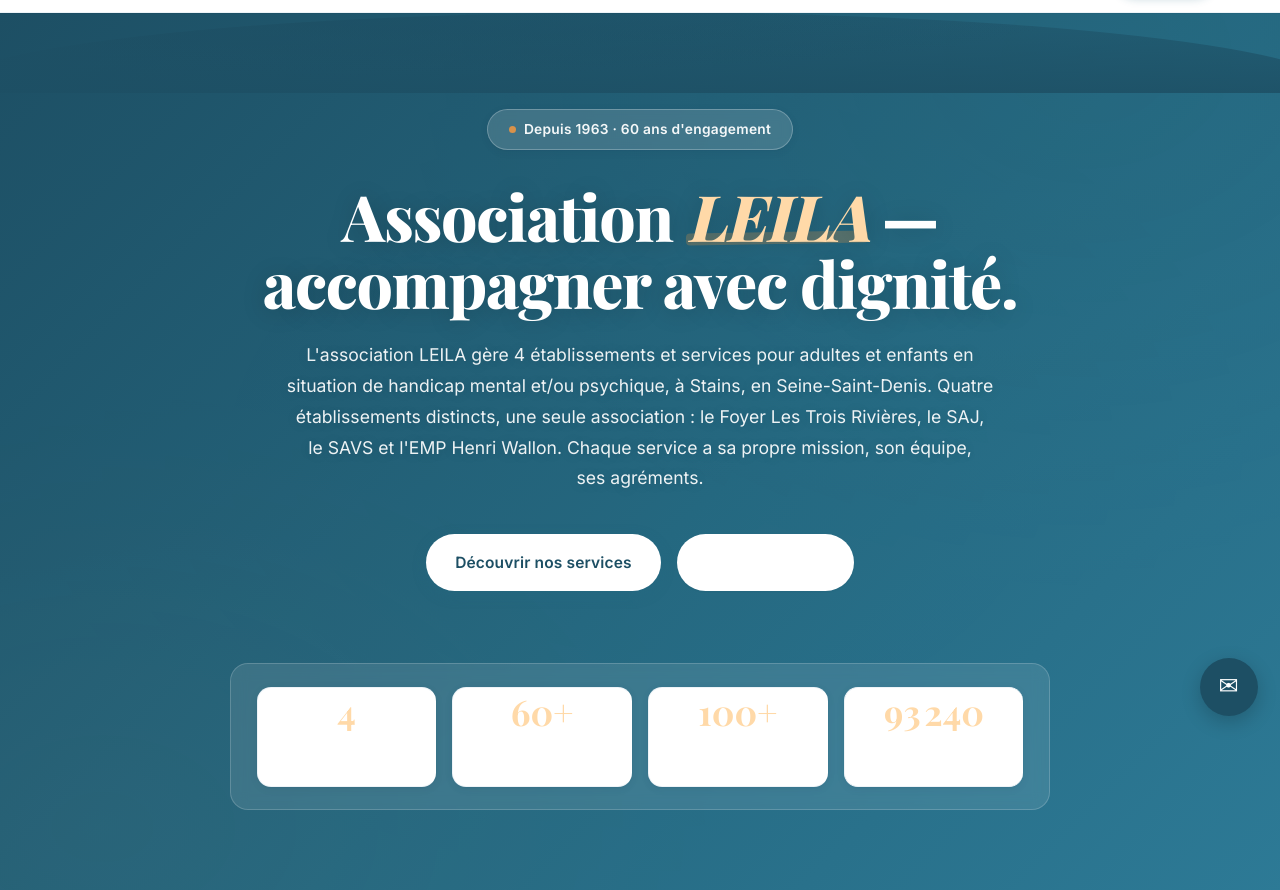
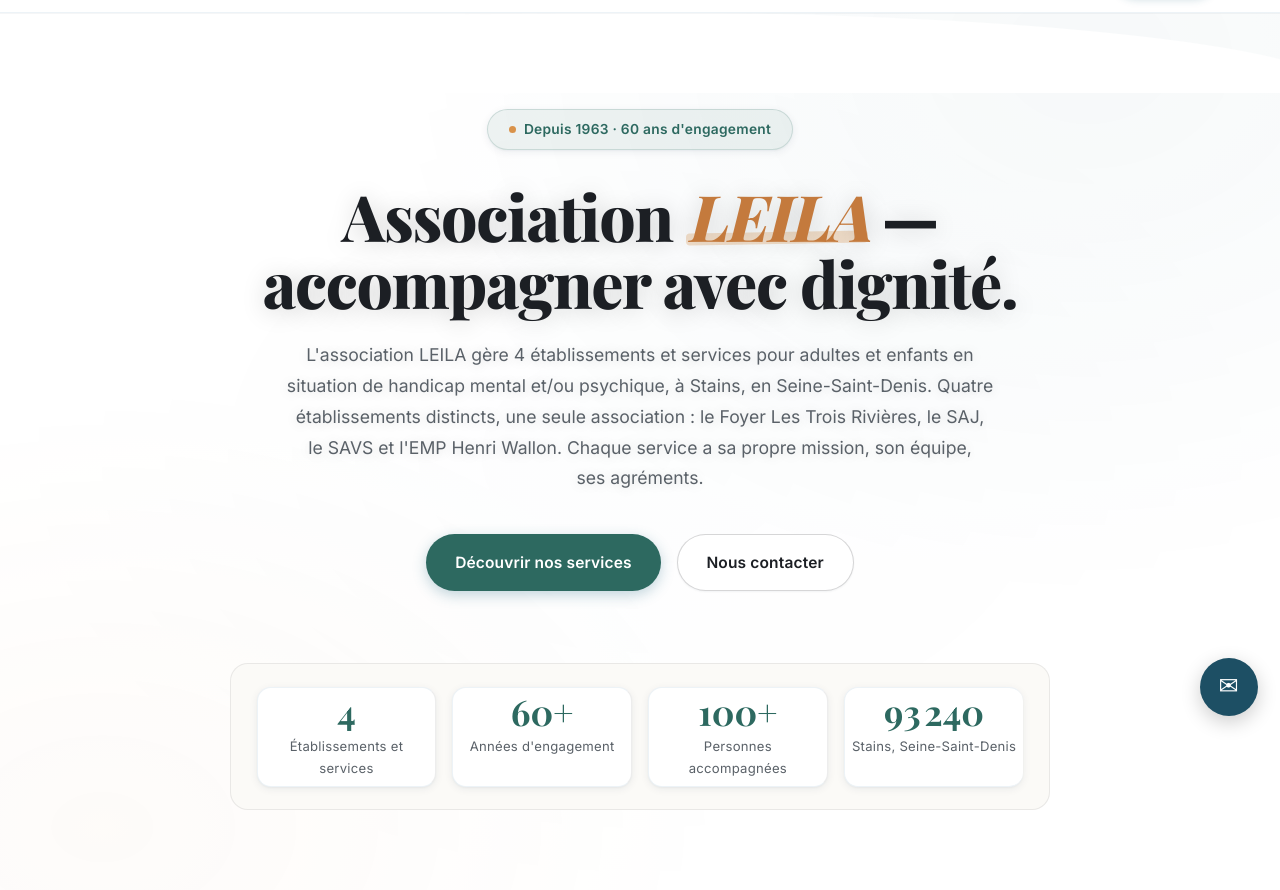
Before and after one commit to Nadem93/LEILA, a plain HTML site: page index.html in a window 1280 px wide. Shown: the part 62-952 px from the top of the page. Drawn offline with nearby package versions, Linux system fonts and the light colour scheme; a web font is replaced by a local one.

Commit message:
Add files via upload

```diff
--- a/css/leila-v2.css
+++ b/css/leila-v2.css
@@ -9,8 +9,8 @@
 .hero-asso.hero-photo {
   position: relative;
   overflow: hidden;
-  background: linear-gradient(135deg, #1d4f64 0%, #256880 55%, #2d7a96 100%);
-  color: white;
+  background: #ffffff;
+  color: #1c1f24;
   padding: 6rem 0 5.5rem;
   isolation: isolate;
 }
@@ -27,68 +27,62 @@
   content: "";
   position: absolute;
   inset: 0;
-  background:
-    radial-gradient(ellipse at 20% 10%, rgba(29,79,100,.55), transparent 55%),
-    linear-gradient(180deg, rgba(29,79,100,.45) 0%, rgba(29,79,100,.85) 100%);
+  /* Overlay bleu retiré — fond blanc par défaut */
   z-index: -1;
 }
 .hero-asso.hero-photo .hero-tag {
-  background: rgba(255,255,255,.14);
-  border: 1px solid rgba(255,255,255,.25);
-  color: rgba(255,255,255,.95);
-  backdrop-filter: blur(6px);
-  -webkit-backdrop-filter: blur(6px);
+  background: rgba(45,105,96,.08);
+  border: 1px solid rgba(45,105,96,.18);
+  color: #2d6960;
 }
 .hero-asso.hero-photo h1 {
-  color: white;
+  color: #1c1f24;
   font-size: clamp(2.4rem, 5.4vw, 4rem);
   letter-spacing: -.02em;
   line-height: 1.05;
   text-shadow: 0 2px 24px rgba(0,0,0,.18);
 }
 .hero-asso.hero-photo h1 .accent {
-  color: #ffd9a8;
+  color: #c47a3d;
   font-style: italic;
 }
 .hero-asso.hero-photo .hero-lead {
-  color: rgba(255,255,255,.92);
+  color: #5a6168;
   font-size: 1.1rem;
   max-width: 720px;
   text-shadow: 0 1px 12px rgba(0,0,0,.15);
 }
 .hero-asso.hero-photo .hero-lead strong {
-  color: #ffd9a8;
+  color: #2d6960;
   font-weight: 600;
 }
 .hero-asso.hero-photo .hero-actions .btn-primary {
-  background: white;
-  color: #1d4f64;
+  background: #2d6960;
+  color: white;
   border: none;
   font-weight: 600;
 }
 .hero-asso.hero-photo .hero-actions .btn-primary:hover {
-  background: #ffd9a8;
-  color: #1d4f64;
+  background: #245750;
+  color: white;
   transform: translateY(-2px);
 }
 .hero-asso.hero-photo .hero-actions .btn-ghost {
-  border: 1.5px solid rgba(255,255,255,.5);
-  color: white;
+  border: 1.5px solid rgba(28,31,36,.18);
+  color: #1c1f24;
 }
 .hero-asso.hero-photo .hero-actions .btn-ghost:hover {
-  background: rgba(255,255,255,.12);
-  border-color: white;
+  background: rgba(45,105,96,.06);
+  border-color: #2d6960;
 }
 
 /* Stats sur fond photo : carte semi-transparente */
 .hero-asso.hero-photo .hero-stats {
   margin-top: 2.8rem;
   padding: 1.4rem 1.6rem;
-  background: rgba(255,255,255,.10);
-  border: 1px solid rgba(255,255,255,.18);
+  background: #fbfaf7;
+  border: 1px solid rgba(28,31,36,.08);
   border-radius: 18px;
-  backdrop-filter: blur(8px);
-  -webkit-backdrop-filter: blur(8px);
   display: grid;
   grid-template-columns: repeat(4, 1fr);
   gap: 1rem;
@@ -96,21 +90,21 @@
 .hero-asso.hero-photo .hero-stats > div {
   text-align: center;
   padding: .4rem;
-  border-right: 1px solid rgba(255,255,255,.18);
+  border-right: 1px solid rgba(28,31,36,.08);
 }
 .hero-asso.hero-photo .hero-stats > div:last-child { border-right: none; }
 .hero-asso.hero-photo .hero-stats strong {
   display: block;
   font-family: 'Playfair Display', serif;
   font-size: clamp(1.6rem, 3vw, 2.2rem);
-  color: #ffd9a8;
+  color: #2d6960;
   font-weight: 700;
   line-height: 1;
   margin-bottom: .35rem;
 }
 .hero-asso.hero-photo .hero-stats span {
   font-size: .82rem;
-  color: rgba(255,255,255,.85);
+  color: #5a6168;
   letter-spacing: .02em;
 }
 @media (max-width: 720px) {
@@ -120,7 +114,7 @@
   }
   .hero-asso.hero-photo .hero-stats > div {
     border-right: none;
-    border-bottom: 1px solid rgba(255,255,255,.18);
+    border-bottom: 1px solid rgba(28,31,36,.08);
     padding-bottom: .8rem;
   }
   .hero-asso.hero-photo .hero-stats > div:nth-last-child(-n+2) {
```
